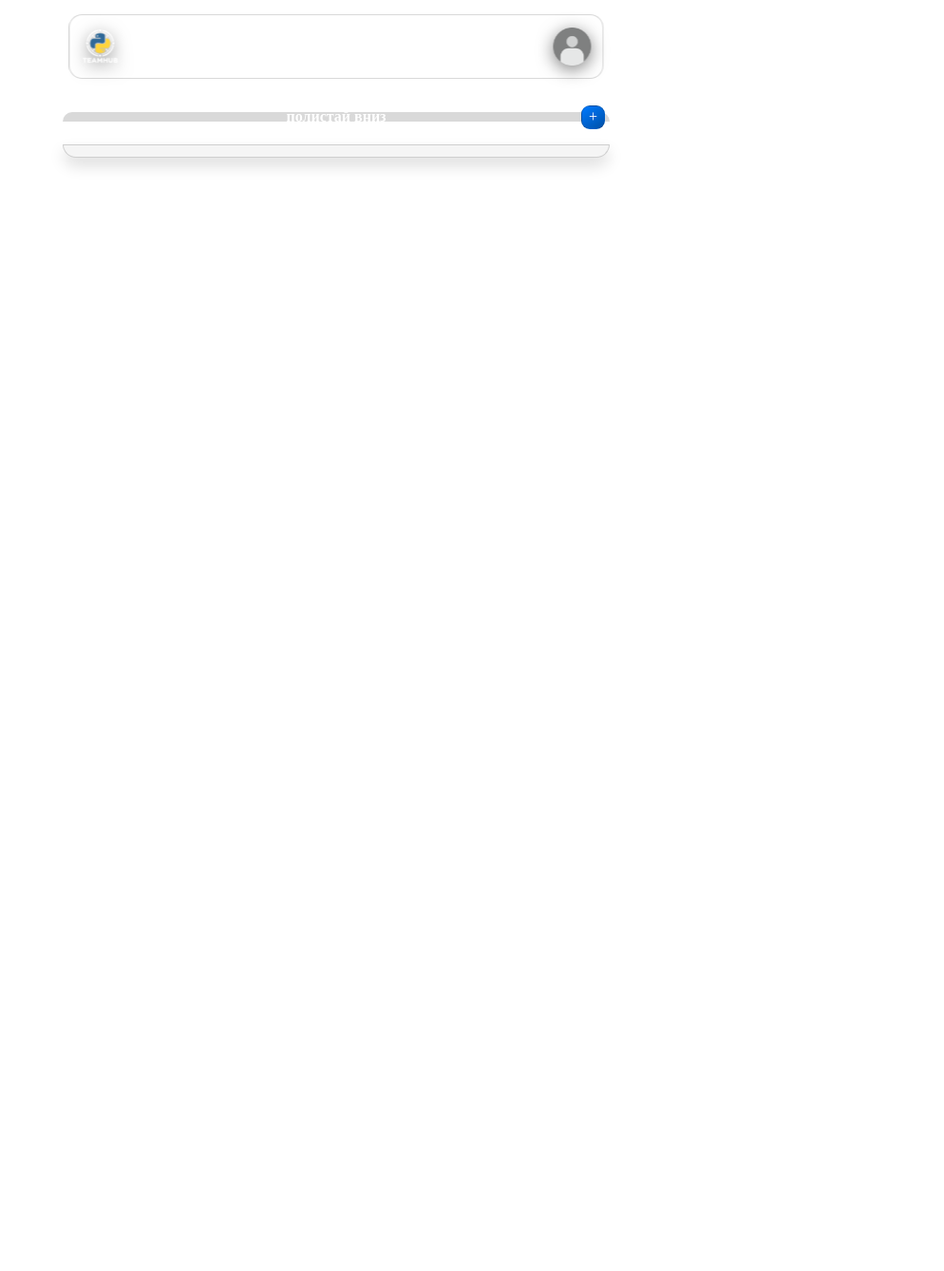
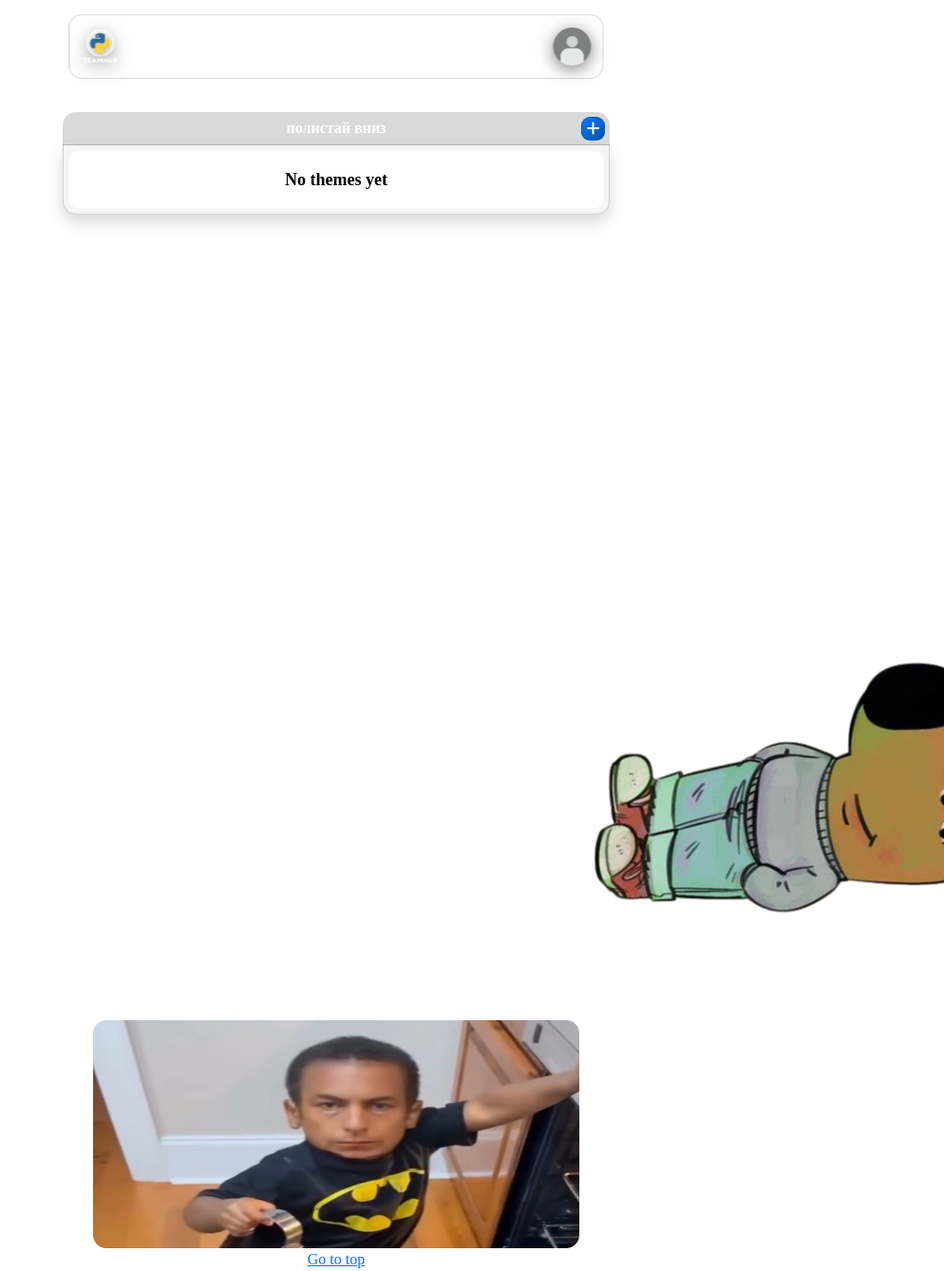
Before and after one commit to LEGENDA123698/TeamHub, a Django app: page /forum/section/2/ in a window 1280 px wide. Shown: the whole page at 95% size, without its empty margins (286-1280 px from the left). Before the commit the page ends 177 px from the top, so only its background shows below. Run offline with Django 5.2, Linux system fonts and the light colour scheme; data comes from the database, SQL or seed files in the repository; both versions use the stored data as it was after the commit; some libraries are stand-ins or nearby versions; some web fonts are replaced.

Commit message:
черный сол гудман, добавление тем и руководство по гиту для егора

```diff
--- a/forum_app/urls.py
+++ b/forum_app/urls.py
@@ -10,5 +10,5 @@ urlpatterns = [
     path('section/<int:pk>/', SectionDetailView.as_view(), name='section_detail'),
     path('theme/<int:pk>/', ThemeDetailView.as_view(), name='theme_detail'),
     path('section/create/', SectionCreateView.as_view(), name='section-create'),
-
+    path('theme/create/', ThemeCreateView.as_view(), name='theme-create')
 ]
--- a/forum_app/views.py
+++ b/forum_app/views.py
@@ -74,8 +74,12 @@ class SectionUpdateView(UpdateView):
 
 class ThemeCreateView(CreateView):
     model = Theme
-    context_object_name = "theme"
-    template_name = ""
+    fields = ['name']
+    success_url = reverse_lazy('forum_app:section_detail')
+
+    def form_valid(self, form):
+        response = super().form_valid(form)
+        return redirect(self.success_url)
 
 class ThemeDeleteView(DeleteView):
     model = Theme
--- a/static/forum_app/forum.css
+++ b/static/forum_app/forum.css
@@ -147,7 +147,7 @@
 
 .modal {
     position: absolute !important;
-    top: -227.5px !important;
+    top: -237px !important;
     left: 27.17vw !important;
 }
 
@@ -183,3 +183,11 @@
     padding-left: 12px;
     border-radius: 8px;
 }
+
+.get-of-my-oven {
+    position: relative;
+    text-align: center;
+    width: 40vw;
+    height: 30vh;
+    border-radius: 14px;
+}
--- a/teamhub/urls.py
+++ b/teamhub/urls.py
@@ -26,7 +26,8 @@ urlpatterns = [
     path('forum/', include('forum_app.urls')),
     path('', include('calendar_app.urls')),
     path('', include('materials_app.urls')),
-    path('notifications/', include('notifications_app.urls'))
+    path('notifications/', include('notifications_app.urls')),
+    path('', include('portfolio_app.urls'))
 ]
 
 if settings.DEBUG:
--- a/templates/forum_app/section_detail.html
+++ b/templates/forum_app/section_detail.html
@@ -1,15 +1,74 @@
-{% include 'base.html' %}{% load static %} {% block extra_head %}
-<link href="{% static 'forum_app/forum.css' %}" type="text/css" rel="stylesheet" />
-{% endblock %} {% if sections %}
+{% include 'base.html' %}
+{% load static %}
+
+{% block extra_head %}
+<link href="{% static 'forum_app/forum.css' %}" type="text/css" rel="stylesheet">
+<style>
+  .chill-guy {
+    position: fixed;
+    bottom: 10px;
+    right: 10px;
+    transform: rotate(90deg) translateX(100%);
+    transition: transform 0.5s ease;
+  }
+
+  .chill-guy:hover {
+    transform: translateX(0);
+  }
+</style>
+{% endblock %}
+
+{% block content %}
+{% if themes %}
 <div class="default-placeholder">
   <div class="placeholder-header">
     <span>{{ sections.name }}</span>
-    <button class="create-button">+</button>
+    <button class="create-button no-focus" data-bs-toggle="modal" data-bs-target="#createThemeModal">
+      <i class="fa-solid fa-plus"></i>
+    </button>
   </div>
   {% for theme in themes %}
   <div class="placeholder-item">
     <a href="{% url 'forum_app:theme_detail' theme.pk %}">{{ theme.name }}</a>
+    <button class="item-button">+</button>
   </div>
   {% endfor %}
 </div>
+
+{% else %}
+<div class="default-placeholder">
+  <div class="placeholder-header">
+    <span>{{ sections.name }}</span>
+    <button class="create-button no-focus" data-bs-toggle="modal" data-bs-target="#createThemeModal">
+      <i class="fa-solid fa-plus"></i>
+    </button>
+  </div>
+  <div class="placeholder-item">
+    <a>No themes yet</a>
+  </div>
+</div>
 {% endif %}
+
+<div class="modal fade" id="createThemeModal" tabindex="-1" aria-hidden="true">
+  <div class="modal-dialog modal-dialog-centered">
+    <div class="modal-content">
+      <form method="POST" action="{% url 'forum_app:theme-create' %}">
+        {% csrf_token %}
+        <div class="modal-body p-0">
+          <div class="search-container">
+            <input type="text" name="name" class="search" placeholder="Theme Name">
+            <button type="button" class="close-button" data-bs-dismiss="modal">×</button>
+          </div>
+        </div>
+      </form>
+    </div>
+  </div>
+</div>
+
+<div style="display: flex; flex-direction: column; align-items: center;">
+  <img src="{% static 'forum_app/get_of_my_oven.jpg' %}" alt="Get of my oven" class="get-of-my-oven">
+  <a href="https://www.youtube.com/watch?v=dQw4w9WgXcQ">Go to top</a>
+</div>
+
+<img src="{% static 'forum_app/chill_guy.png' %}" alt="Chill Guy" class="chill-guy">
+{% endblock %}
```
Also changed, not shown: templates/forum_app/start_page.html (+20 -4 lines), db.sqlite3 (added), static/forum_app/get_of_my_oven.jpg (added).
